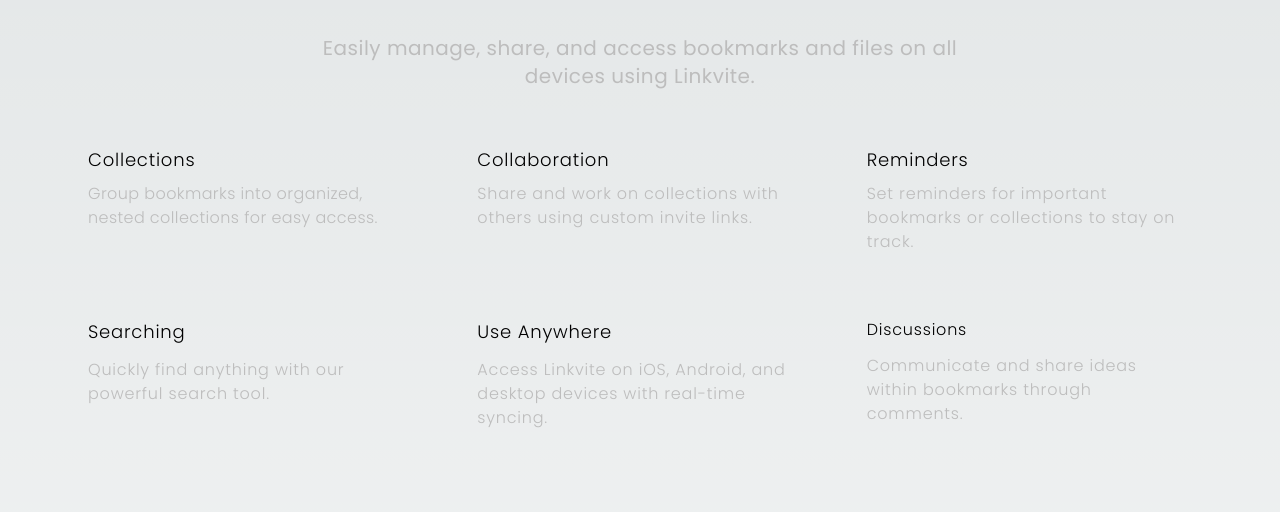
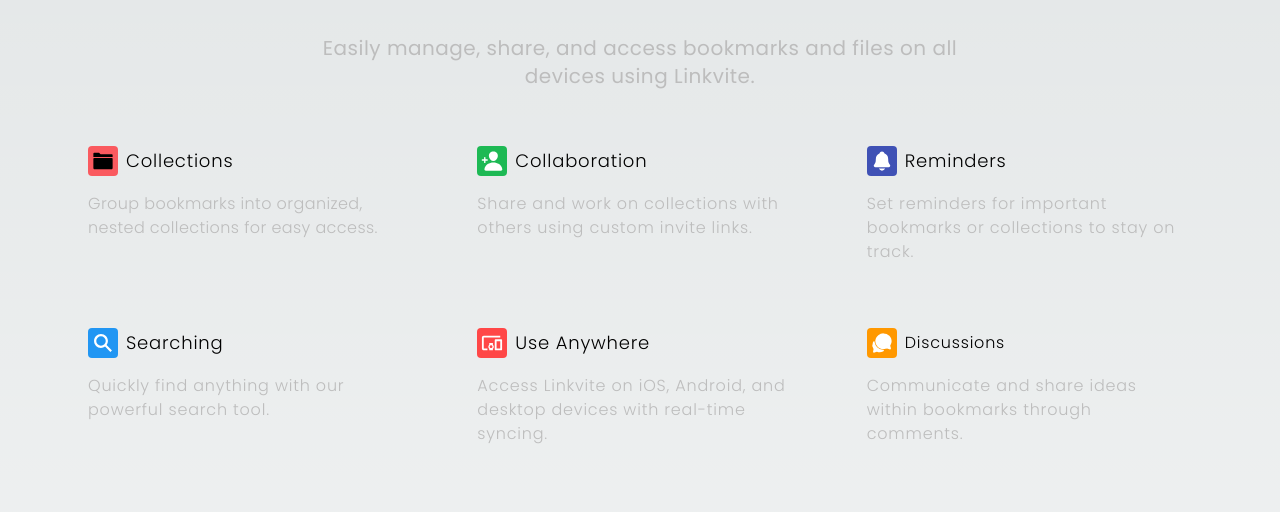
Before and after one commit to blessedmadukoma/linkvite-clone, a Next.js app: page / in a window 1280 px wide. Shown: the part 943-1455 px from the top of the page. Built offline with nearby package versions, Linux system fonts and the light colour scheme.

Commit message:
fixed icons errors

```diff
--- a/src/app/page.tsx
+++ b/src/app/page.tsx
@@ -1,8 +1,15 @@
 import Footer from "@/components/Footer";
 import Header from "@/components/Header";
 import Image from "next/image";
-// @ts-ignore
-// import { FileIcon, CollaborationIcon } from "@/icons/icons";
+
+import {
+  FileIcon,
+  CollaborationIcon,
+  BellIcon,
+  SearchIcon,
+  AccessIcon,
+  ChatIcon,
+} from "@/icons/icons";
 
 export default function Home() {
   return (
@@ -56,9 +63,12 @@
             using Linkvite.
           </div>
           {/* grid collection */}
-          <section className="grid grid-cols-1 md:grid-cols-2 lg:grid-cols-3 p-4 my-[2rem] text-left gap-16 font-extralight tracking-wider">
-            <section className="space-y-2">
-              <div>
+          <section className="grid grid-cols-1 md:grid-cols-2 lg:grid-cols-3 p-4 my-[2rem] text-left gap-16 font-thin tracking-wider">
+            <section className="space-y-4">
+              <div className="flex space-x-2 items-center">
+                <div className="w-[30px] h-[30px] rounded bg-[#fa5a5f] flex flex-row items-center justify-center">
+                  <FileIcon />
+                </div>
                 <h2 className="text-lg">Collections</h2>
               </div>
               <p className="text-[#bdbdbd] tracking-wide">
@@ -66,8 +76,11 @@
                 access.
               </p>
             </section>
-            <section className="space-y-2">
-              <div>
+            <section className="space-y-4">
+              <div className="flex space-x-2 items-center">
+                <div className="w-[30px] h-[30px] rounded bg-[#1db954] flex flex-row items-center justify-center">
+                  <CollaborationIcon />
+                </div>
                 <h2 className="text-lg">Collaboration</h2>
               </div>
               <p className="text-[#bdbdbd]">
@@ -75,8 +88,11 @@
                 links.
               </p>
             </section>
-            <section className="space-y-2">
-              <div>
+            <section className="space-y-4">
+              <div className="flex space-x-2 items-center">
+                <div className="w-[30px] h-[30px] rounded bg-[#3f51b5] flex flex-row items-center justify-center">
+                  <BellIcon />
+                </div>
                 <h2 className="text-lg">Reminders</h2>
               </div>
               <p className="text-[#bdbdbd]">
@@ -84,28 +100,34 @@
                 track.
               </p>
             </section>
-            <section className="flex flex-col space-y-3">
-              <div>
+            <section className="flex flex-col space-y-4">
+              <div className="flex space-x-2 items-center">
+                <div className="w-[30px] h-[30px] rounded bg-[#2196f3] flex flex-row items-center justify-center">
+                  <SearchIcon />
+                </div>
                 <h2 className="text-lg">Searching</h2>
-
-                {/* <FileIcon /> */}
               </div>
               <p className="text-[#bdbdbd]">
                 Quickly find anything with our powerful search tool.
               </p>
             </section>
-            <section className="space-y-3">
-              <div>
+            <section className="space-y-4">
+              <div className="flex space-x-2 items-center">
+                <div className="w-[30px] h-[30px] rounded bg-[#ff4747] flex flex-row items-center justify-center">
+                  <AccessIcon />
+                </div>
                 <h2 className="text-lg">Use Anywhere</h2>
-                {/* <CollaborationIcon /> */}
               </div>
               <p className="text-[#bdbdbd]">
                 Access Linkvite on iOS, Android, and desktop devices with
                 real-time syncing.
               </p>
             </section>
-            <section className="space-y-3">
-              <div>
+            <section className="space-y-4">
+              <div className="flex space-x-2 items-center">
+                <div className="w-[30px] h-[30px] rounded bg-[#ff9800] flex flex-row items-center justify-center">
+                  <ChatIcon />
+                </div>
                 <h2>Discussions</h2>
               </div>
               <p className="text-[#bdbdbd]">
--- a/src/icons/icons.tsx
+++ b/src/icons/icons.tsx
@@ -1,17 +1,17 @@
 const FileIcon = () => {
   return (
     <div>
-      <div className="sc-gswNZR cWKhZN sc-dcntqk bRajAL">
+      <div>
         <svg
           stroke="currentColor"
           fill="currentColor"
           stroke-width="0"
           viewBox="0 0 512 512"
-          color="#FFFFFF"
+          // color="#FFFFFF"
           height="22"
           width="22"
           xmlns="http://www.w3.org/2000/svg"
-          className="color: rgb(255, 255, 255);"
+          // className="color: rgb(255, 255, 255);"
         >
           <path d="M480 119c0-13.3-9.4-23-22.8-23H198.9c-2.8 0-4.3-.6-6.1-2.4l-22.5-22.5-.2-.2c-4.9-4.6-8.9-6.9-17.3-6.9H56.7C42.9 64 32 74.3 32 87v73.7c0 1.6 1.7 1.5 3 .7s5-1.4 7-1.4h428c2 0 5.7.6 7 1.4 1.3.8 3 .9 3-.7V119zM32 416.4c0 17.5 14.2 31.6 31.6 31.6H448c17.6 0 32-14.4 32-32V204c0-8.8-7.2-16-16-16H48c-8.8 0-16 7.2-16 16v212.4z"></path>
         </svg>
@@ -39,4 +39,81 @@
   );
 };
 
-export default { FileIcon, CollaborationIcon };
+const BellIcon = () => {
+  return (
+    <svg
+      stroke="currentColor"
+      fill="currentColor"
+      stroke-width="0"
+      viewBox="0 0 512 512"
+      color="#FFFFFF"
+      height="22"
+      width="22"
+      xmlns="http://www.w3.org/2000/svg"
+    >
+      <path d="M440.08 341.31c-1.66-2-3.29-4-4.89-5.93-22-26.61-35.31-42.67-35.31-118 0-39-9.33-71-27.72-95-13.56-17.73-31.89-31.18-56.05-41.12a3 3 0 01-.82-.67C306.6 51.49 282.82 32 256 32s-50.59 19.49-59.28 48.56a3.13 3.13 0 01-.81.65c-56.38 23.21-83.78 67.74-83.78 136.14 0 75.36-13.29 91.42-35.31 118-1.6 1.93-3.23 3.89-4.89 5.93a35.16 35.16 0 00-4.65 37.62c6.17 13 19.32 21.07 34.33 21.07H410.5c14.94 0 28-8.06 34.19-21a35.17 35.17 0 00-4.61-37.66zM256 480a80.06 80.06 0 0070.44-42.13 4 4 0 00-3.54-5.87H189.12a4 4 0 00-3.55 5.87A80.06 80.06 0 00256 480z"></path>
+    </svg>
+  );
+};
+
+const SearchIcon = () => {
+  return (
+    <svg
+      stroke="currentColor"
+      fill="currentColor"
+      stroke-width="0"
+      viewBox="0 0 512 512"
+      color="#FFFFFF"
+      height="22"
+      width="22"
+      xmlns="http://www.w3.org/2000/svg"
+    >
+      <path d="M464 428L339.92 303.9a160.48 160.48 0 0030.72-94.58C370.64 120.37 298.27 48 209.32 48S48 120.37 48 209.32s72.37 161.32 161.32 161.32a160.48 160.48 0 0094.58-30.72L428 464zM209.32 319.69a110.38 110.38 0 11110.37-110.37 110.5 110.5 0 01-110.37 110.37z"></path>
+    </svg>
+  );
+};
+
+const AccessIcon = () => {
+  return (
+    <svg
+      stroke="currentColor"
+      fill="currentColor"
+      stroke-width="0"
+      viewBox="0 0 24 24"
+      color="#FFFFFF"
+      height="22"
+      width="22"
+      xmlns="http://www.w3.org/2000/svg"
+    >
+      <path fill="none" d="M0 0h24v24H0z"></path>
+      <path d="M3 6h18V4H3c-1.1 0-2 .9-2 2v12c0 1.1.9 2 2 2h4v-2H3V6zm10 6H9v1.78c-.61.55-1 1.33-1 2.22s.39 1.67 1 2.22V20h4v-1.78c.61-.55 1-1.34 1-2.22s-.39-1.67-1-2.22V12zm-2 5.5c-.83 0-1.5-.67-1.5-1.5s.67-1.5 1.5-1.5 1.5.67 1.5 1.5-.67 1.5-1.5 1.5zM22 8h-6c-.5 0-1 .5-1 1v10c0 .5.5 1 1 1h6c.5 0 1-.5 1-1V9c0-.5-.5-1-1-1zm-1 10h-4v-8h4v8z"></path>
+    </svg>
+  );
+};
+
+const ChatIcon = () => {
+  return (
+    <svg
+      stroke="currentColor"
+      fill="currentColor"
+      stroke-width="0"
+      viewBox="0 0 512 512"
+      color="#FFFFFF"
+      height="22"
+      width="22"
+      xmlns="http://www.w3.org/2000/svg"
+    >
+      <path d="M60.44 389.17c0 .07 0 .2-.08.38.03-.12.05-.25.08-.38zM439.9 405.6a26.77 26.77 0 01-9.59-2l-56.78-20.13-.42-.17a9.88 9.88 0 00-3.91-.76 10.32 10.32 0 00-3.62.66c-1.38.52-13.81 5.19-26.85 8.77-7.07 1.94-31.68 8.27-51.43 8.27-50.48 0-97.68-19.4-132.89-54.63A183.38 183.38 0 01100.3 215.1a175.9 175.9 0 014.06-37.58c8.79-40.62 32.07-77.57 65.55-104A194.76 194.76 0 01290.3 32c52.21 0 100.86 20 137 56.18 34.16 34.27 52.88 79.33 52.73 126.87a177.86 177.86 0 01-30.3 99.15l-.19.28-.74 1c-.17.23-.34.45-.5.68l-.15.27a21.63 21.63 0 00-1.08 2.09l15.74 55.94a26.42 26.42 0 011.12 7.11 24 24 0 01-24.03 24.03z"></path>
+      <path d="M299.87 425.39a15.74 15.74 0 00-10.29-8.1c-5.78-1.53-12.52-1.27-17.67-1.65a201.78 201.78 0 01-128.82-58.75A199.21 199.21 0 0186.4 244.16C85 234.42 85 232 85 232a16 16 0 00-28-10.58s-7.88 8.58-11.6 17.19a162.09 162.09 0 0011 150.06C59 393 59 395 58.42 399.5c-2.73 14.11-7.51 39-10 51.91a24 24 0 008 22.92l.46.39A24.34 24.34 0 0072 480a23.42 23.42 0 009-1.79l53.51-20.65a8.05 8.05 0 015.72 0c21.07 7.84 43 12 63.78 12a176 176 0 0074.91-16.66c5.46-2.56 14-5.34 19-11.12a15 15 0 001.95-16.39z"></path>
+    </svg>
+  );
+};
+
+export {
+  FileIcon,
+  CollaborationIcon,
+  BellIcon,
+  SearchIcon,
+  AccessIcon,
+  ChatIcon,
+};
```
